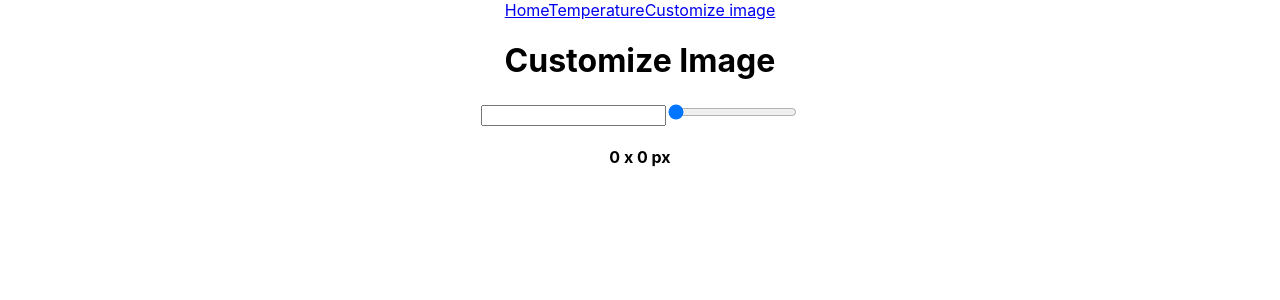
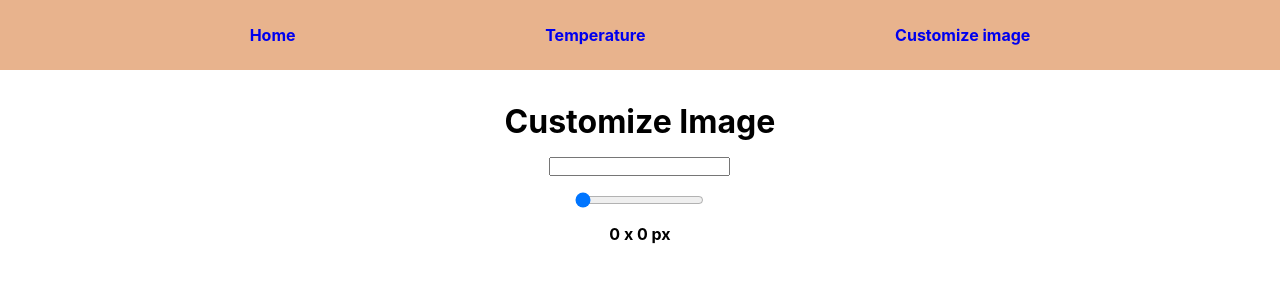
Before and after one commit to Anstetten/react-test, a React (Create React App) app: page /customize-image in a window 1280 px wide. Shown: the top 300 px of the page. Built offline with nearby package versions, Linux system fonts and the light colour scheme.

Commit message:
Cleaning code and adding some styling

```diff
--- a/src/App.css
+++ b/src/App.css
@@ -1,38 +1,30 @@
-.App {
-  text-align: center;
+*{
+  margin:0;
+  padding:0;
+  box-sizing: border-box;
 }
 
-.App-logo {
-  height: 40vmin;
-  pointer-events: none;
+nav{
+  background-color: rgba(210, 105, 30, 0.507);
+  height: 70px;
+  display: flex;
+  align-items: center;
+  justify-content: space-evenly;
+  margin-bottom: 2rem;
 }
 
-@media (prefers-reduced-motion: no-preference) {
-  .App-logo {
-    animation: App-logo-spin infinite 20s linear;
-  }
+.logoLink{
+text-decoration: none;
+font-weight: bolder;
 }
 
-.App-header {
-  background-color: #282c34;
-  min-height: 100vh;
-  display: flex;
-  flex-direction: column;
-  align-items: center;
-  justify-content: center;
-  font-size: calc(10px + 2vmin);
-  color: white;
+.App{
+  height: 90vh ;
 }
 
-.App-link {
-  color: #61dafb;
+.mainPage{
+ display: flex;
+ flex-direction: column;
+ align-items: center;
+
 }
-
-@keyframes App-logo-spin {
-  from {
-    transform: rotate(0deg);
-  }
-  to {
-    transform: rotate(360deg);
-  }
-}
--- a/src/App.js
+++ b/src/App.js
@@ -8,7 +8,7 @@ import Customize from './Pages/Customize/Customize';
 function App() {
   return (
     <div className="App">
-      <nav>
+      <nav className="navBar">
       <NavLink className="logoLink" exact to="/">Home</NavLink>
       <NavLink className="logoLink" exact to="/temperature">Temperature</NavLink>
       <NavLink className="logoLink" exact to="/customize-image">Customize image</NavLink>
--- a/src/Components/CustomizeImage/CustomizeImage.css
+++ b/src/Components/CustomizeImage/CustomizeImage.css
@@ -0,0 +1,9 @@
+.customDiv{
+    display: flex;
+    flex-direction: column;
+    align-items: center;
+}
+
+.customDiv input,h4,img{
+    margin-top: 1rem;
+}
--- a/src/Components/CustomizeImage/CustomizeImage.jsx
+++ b/src/Components/CustomizeImage/CustomizeImage.jsx
@@ -1,4 +1,5 @@
 import React, { Component } from 'react'
+import "./CustomizeImage.css"
 
 export class CustomizeImage extends Component {
     state={
@@ -6,6 +7,7 @@ export class CustomizeImage extends Component {
         size:0,
     }
 
+    //Function to handle all the changes occuring ina the input tags
     handleChange=(event)=>{
         let value=event.target.value;
         let key = event.target.name;
@@ -22,7 +24,7 @@ export class CustomizeImage extends Component {
             height: this.state.size+"px",
           };
         return (
-            <div>
+            <div className="customDiv">
                 <input type="text" name ="url" value={this.state.url} onChange={this.handleChange}/>
                 <input type="range" name="size" min="0" max="200"value={this.state.size} onChange={this.handleChange}></input>
                 <h4>{this.state.size} x {this.state.size} px</h4>
--- a/src/Components/TemperatureComp/TemperatureComp.css
+++ b/src/Components/TemperatureComp/TemperatureComp.css
@@ -5,3 +5,14 @@
 .warm{
     color:red;
 }
+
+.tempCompDiv{
+    margin-top: 2rem;
+    display: flex;
+    flex-direction: column;
+    align-items: center;
+}
+
+.tempCompDiv input{
+    margin-bottom: 2rem;
+}
--- a/src/Components/TemperatureComp/TemperatureComp.jsx
+++ b/src/Components/TemperatureComp/TemperatureComp.jsx
@@ -7,6 +7,7 @@ export class TemperatureComp extends Component {
         temperature:"",
     }
 
+    //Function to handle all the value changes in the input tags
     handleChange=(event)=>{
         this.setState({temperature:event.target.value})
     }
@@ -14,7 +15,7 @@ export class TemperatureComp extends Component {
     render() {
 
         return (
-            <div>
+            <div className="tempCompDiv">
                 <input onChange={this.handleChange} value={this.state.temperature} type="number" name="number" placeholder="Temmperature in *C"/>
                 {this.state.temperature<=10 ? <h3 className="cold">It's cold ❄️</h3>:
                     this.state.temperature>=30 ? <h3 className="warm">It's warm ☀️</h3>:
--- a/src/Pages/Home/Home.jsx
+++ b/src/Pages/Home/Home.jsx
@@ -1,10 +1,11 @@
 import React, { Component } from 'react'
+import "./Home.css"
 
 export class Home extends Component {
     render() {
         return (
-            <div>
-                HOme
+            <div className="homeDiv">
+                <h1>Home</h1>
             </div>
         )
     }
```
